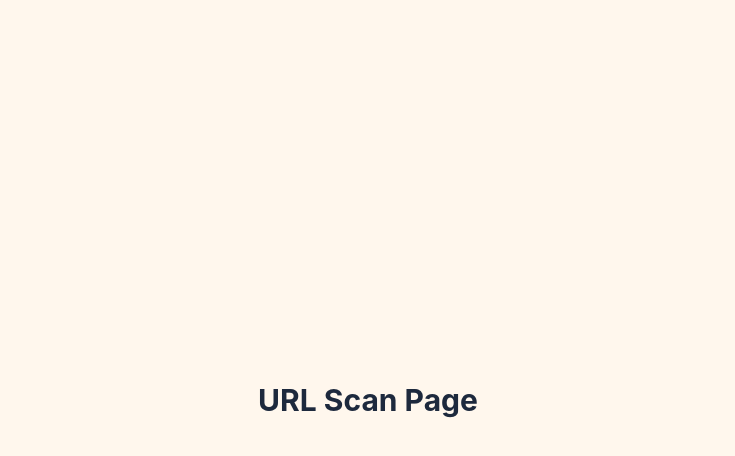
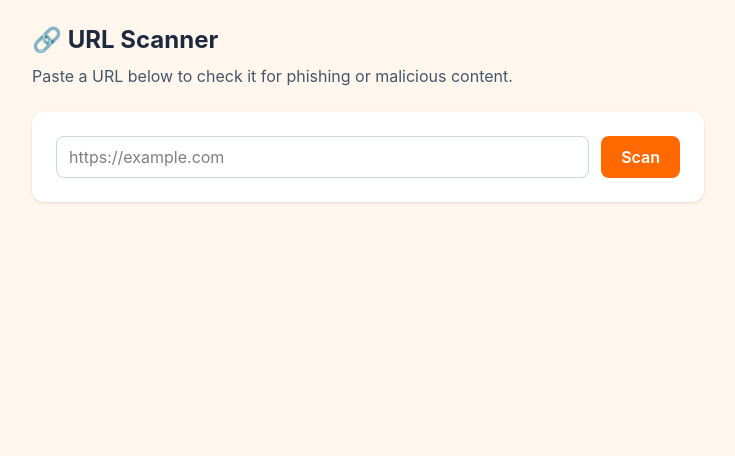
Before and after one commit to jiya10patel/ThreatShield-AI-5th-sem-SGP, a React app in the folder frontend/: page /url-scan in a window 1280 px wide. Shown: the top 456 px of the page, without its empty margins (272-1007 px from the left). Built offline with nearby package versions, Linux system fonts and the light colour scheme; sample sign-in values are in the browser's storage; the HTML template or start-up script is replaced by a standard one.

Commit message:
Week 3: URL Scanner UI complete with chart and dynamic risk levels

```diff
--- a/frontend/package.json
+++ b/frontend/package.json
@@ -15,6 +15,7 @@
     "react": "^19.2.7",
     "react-dom": "^19.2.7",
     "react-router-dom": "^7.18.1",
+    "recharts": "^3.10.1",
     "tailwindcss": "^4.3.3"
   },
   "devDependencies": {
--- a/frontend/src/pages/urlscan.jsx
+++ b/frontend/src/pages/urlscan.jsx
@@ -1,7 +1,201 @@
+import { useState } from "react";
+import { PieChart, Pie, Cell, ResponsiveContainer } from "recharts";
+// import api from "../api/axios"; // will be used once backend is ready
+
 function UrlScan() {
+  const [url, setUrl] = useState("");
+  const [loading, setLoading] = useState(false);
+  const [result, setResult] = useState(null);
+  const [error, setError] = useState("");
+
+  const handleScan = async (e) => {
+    e.preventDefault();
+    setError("");
+    setResult(null);
+
+    if (!url.trim()) {
+      setError("Please enter a URL to scan.");
+      return;
+    }
+
+    setLoading(true);
+
+    // ---- TEMPORARY DUMMY SCAN (remove once real backend is ready) ----
+    setTimeout(() => {
+      const lower = url.toLowerCase();
+      const dangerWords = ["verify", "secure-login", "bank", "urgent", "suspended", "free-gift"];
+      const looksHttps = lower.startsWith("https://");
+      const hasDangerWord = dangerWords.some((w) => lower.includes(w));
+
+      let dummyResult;
+      if (hasDangerWord) {
+        dummyResult = {
+          url,
+          riskScore: 91,
+          riskLevel: "Malicious",
+          reasons: [
+            "URL contains known phishing keywords",
+            "Domain registered very recently",
+            "No valid HTTPS certificate found",
+          ],
+          recommendation:
+            "Do not enter any personal or financial information. This site shows strong signs of phishing.",
+        };
+      } else if (looksHttps) {
+        dummyResult = {
+          url,
+          riskScore: 12,
+          riskLevel: "Safe",
+          reasons: [
+            "Valid HTTPS certificate found",
+            "Domain has an established registration history",
+          ],
+          recommendation: "No major threats detected. Site appears safe to visit.",
+        };
+      } else {
+        dummyResult = {
+          url,
+          riskScore: 58,
+          riskLevel: "Suspicious",
+          reasons: [
+            "URL does not use HTTPS",
+            "Domain registered recently",
+          ],
+          recommendation:
+            "Proceed with caution. Avoid entering sensitive information on this site.",
+        };
+      }
+
+      setResult(dummyResult);
+      setLoading(false);
+    }, 1000);
+    // -------------------------------------------------------------
+
+    /* REAL VERSION (use this once Harshil's backend is ready):
+    try {
+      const response = await api.post("/url", { url });
+      setResult(response.data);
+    } catch (err) {
+      setError("Scan failed. Please try again.");
+    } finally {
+      setLoading(false);
+    }
+    */
+  };
+
+  const getBadgeColor = (level) => {
+    if (level === "Safe") return "bg-green-100 text-green-700 border-green-400";
+    if (level === "Suspicious") return "bg-yellow-100 text-yellow-700 border-yellow-400";
+    return "bg-red-100 text-red-700 border-red-400";
+  };
+
+  const getChartColor = (level) => {
+    if (level === "Safe") return "#22c55e";
+    if (level === "Suspicious") return "#eab308";
+    return "#ef4444";
+  };
+
+  const chartData = result
+    ? [
+        { name: "Risk", value: result.riskScore },
+        { name: "Remaining", value: 100 - result.riskScore },
+      ]
+    : [];
+
   return (
-    <div className="min-h-screen flex items-center justify-center bg-orange-50">
-      <h1 className="text-3xl font-bold text-slate-800">URL Scan Page</h1>
+    <div className="min-h-screen bg-orange-50 p-6">
+      <div className="max-w-2xl mx-auto">
+        <h1 className="text-2xl font-bold text-slate-800 mb-2">🔗 URL Scanner</h1>
+        <p className="text-slate-600 mb-6">
+          Paste a URL below to check it for phishing or malicious content.
+        </p>
+
+        {/* Input form */}
+        <form
+          onSubmit={handleScan}
+          className="bg-white rounded-xl shadow p-6 flex gap-3 mb-6"
+        >
+          <input
+            type="text"
+            value={url}
+            onChange={(e) => setUrl(e.target.value)}
+            placeholder="https://example.com"
+            className="flex-1 border border-slate-300 rounded-lg px-3 py-2 focus:outline-none focus:ring-2 focus:ring-orange-400"
+          />
+          <button
+            type="submit"
+            disabled={loading}
+            className="bg-orange-500 hover:bg-orange-600 text-white font-semibold px-5 py-2 rounded-lg transition disabled:opacity-50"
+          >
+            {loading ? "Scanning..." : "Scan"}
+          </button>
+        </form>
+
+        {error && <p className="text-red-500 text-sm mb-4">{error}</p>}
+
+        {/* Results */}
+        {result && (
+          <div className="bg-white rounded-xl shadow p-6">
+            <div className="flex justify-between items-center mb-4">
+              <h2 className="text-lg font-semibold text-slate-800 break-all">
+                {result.url}
+              </h2>
+              <span
+                className={`text-sm font-semibold px-3 py-1 rounded-full border ${getBadgeColor(
+                  result.riskLevel
+                )}`}
+              >
+                {result.riskLevel}
+              </span>
+            </div>
+
+            {/* Chart + score side by side */}
+            <div className="flex items-center gap-6 mb-4">
+              <div style={{ width: 120, height: 120 }}>
+                <ResponsiveContainer>
+                  <PieChart>
+                    <Pie
+                      data={chartData}
+                      dataKey="value"
+                      innerRadius={35}
+                      outerRadius={55}
+                      startAngle={90}
+                      endAngle={-270}
+                    >
+                      <Cell fill={getChartColor(result.riskLevel)} />
+                      <Cell fill="#e2e8f0" />
+                    </Pie>
+                  </PieChart>
+                </ResponsiveContainer>
+              </div>
+              <div>
+                <p className="text-3xl font-bold text-slate-800">
+                  {result.riskScore}
+                  <span className="text-base text-slate-400">/100</span>
+                </p>
+                <p className="text-sm text-slate-500">Risk Score</p>
+              </div>
+            </div>
+
+            {/* Reasons */}
+            <div className="mb-4">
+              <h3 className="text-sm font-semibold text-slate-700 mb-2">
+                Findings
+              </h3>
+              <ul className="list-disc list-inside text-sm text-slate-600 space-y-1">
+                {result.reasons.map((reason, i) => (
+                  <li key={i}>{reason}</li>
+                ))}
+              </ul>
+            </div>
+
+            {/* Recommendation */}
+            <div className="bg-orange-50 border border-orange-200 rounded-lg p-3 text-sm text-slate-700">
+              💡 {result.recommendation}
+            </div>
+          </div>
+        )}
+      </div>
     </div>
   );
 }
```
Also changed, not shown: 1 other file (tests, documents, lock files or other folders).
